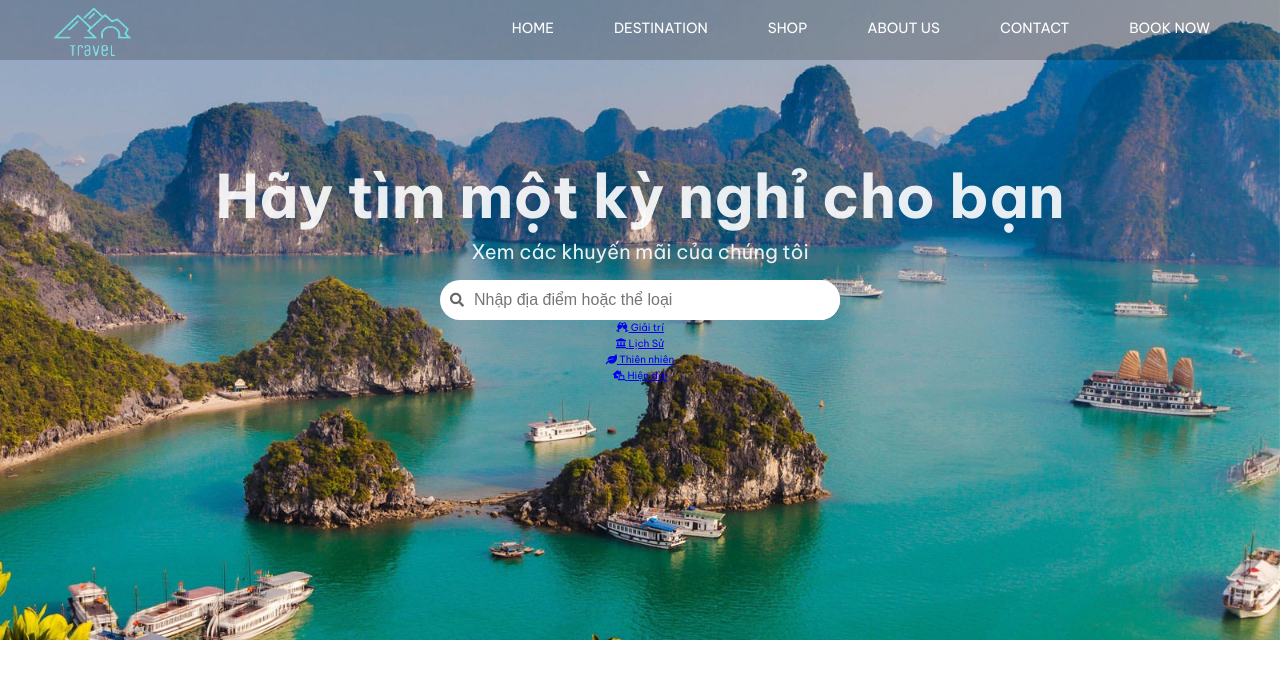
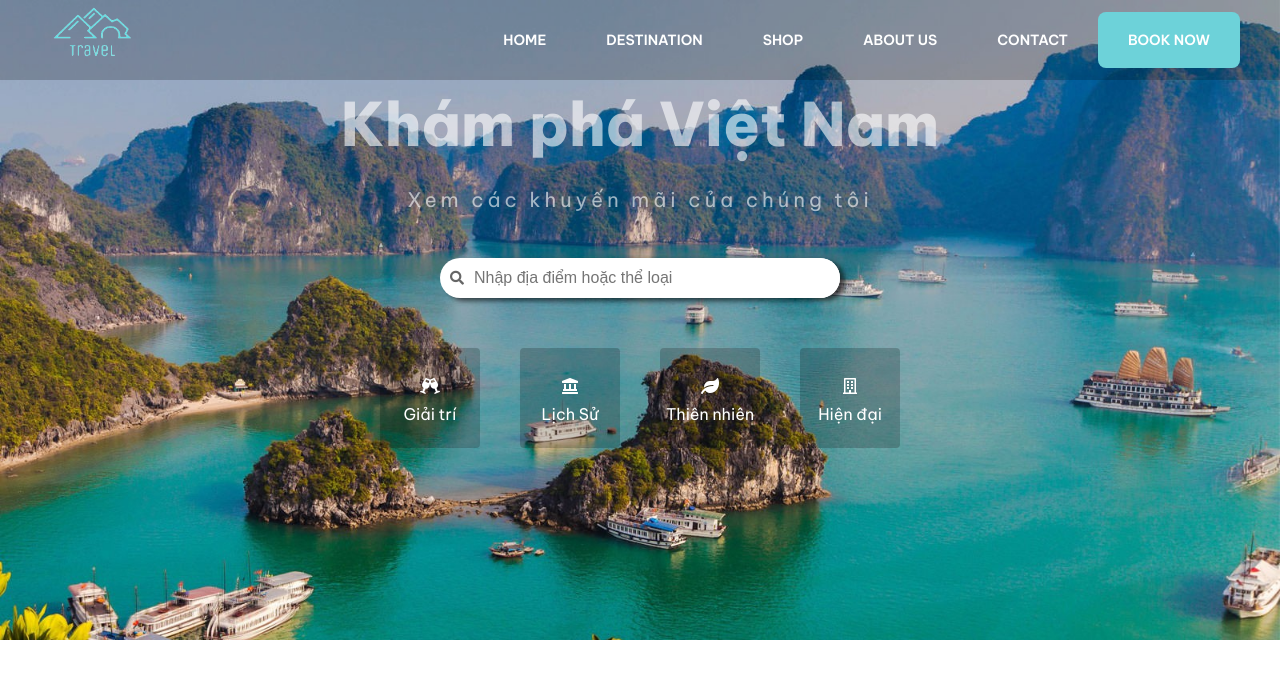
Before and after one commit to cuonguyen2002/UI_Travel, a plain HTML site: page index.html in a window 1280 px wide. Drawn offline with Linux system fonts and the light colour scheme.

Commit message:
update slider

```diff
--- /dev/null
+++ b/assets/css/base.css
@@ -0,0 +1,3 @@
+:root {
+    --primary-color: #6dd2d9;
+}
--- a/assets/css/style.css
+++ b/assets/css/style.css
@@ -16,7 +16,7 @@ html {
 }
 
 #header {
-    height: 60px;
+    height: 80px;
     width: 100%;
     background-color: rgba(0, 0, 0, 0.2);
     text-transform: uppercase;
@@ -45,6 +45,8 @@ html {
 .navbar__list-items {
     list-style: none;
     display: flex;
+    height: 80px;
+    align-items: center;
 }
 
 .navbar__item {
@@ -53,23 +55,31 @@ html {
 
 .navbar__item--link {
     text-decoration: none;
-    margin: 20px 30px;
+    padding: 20px 0;
+    margin: 0 30px;
     display: block;
     font-size: 1.4rem;
     color: #fff;
     position: relative;
+    font-weight: 600;
 }
 
-.navbar__item--link::after {
+.navbar__item--link:not(.book-btn)::after {
     content: "";
     position: absolute;
     width: 0;
     height: 4px;
-    background-color: #6dd2d9;
+    background-color: var(--primary-color);
     transition: width linear 0.2s;
-    bottom: -6px;
+    top: 40px;
     left: 0;
     border-radius: 3px;
+}
+
+.book-btn {
+    background-color: var(--primary-color);
+    border-radius: 8px;
+
 }
 
 .navbar__item--link:hover::after {
@@ -85,7 +95,7 @@ html {
 .slider__content {
     position: absolute;
     text-align: center;
-    bottom: 40%;
+    bottom: 30%;
     display: flex;
     flex-direction: column;
     justify-content: center;
@@ -94,22 +104,25 @@ html {
 
 .slider__text--content {
     width: 100%;
-    color: rgba(255, 255, 255, 0.9);
+    color: rgba(255, 255, 255, 0.6);
+    margin: 20px 0;
 }
 
 .slider__text--heading {
     font-size: 6rem;
-    padding: 20px 0;
+    padding: 30px 0;
+    font-weight: 800;
 }
 
 .slider__text--description {
     font-size: 2rem;
-    padding: 20px 0;
+    padding: 30px 0;
     font-weight: 400;
+    letter-spacing: 4px;
 }
 
 .slider__search {
-
+    z-index: 10;
 }
 
 .slider__search--btn {
@@ -121,6 +134,8 @@ html {
     margin: 0 auto;
     display: flex;
     align-items: center;
+    box-shadow: 5px 3px 5px rgba(0, 0, 0, 0.6);
+    position: relative;
 }
 
 .slider__search--btn > i {
@@ -139,18 +154,80 @@ html {
     font-size: 1.6rem;
 }
 
-.slider__topic {
-
+.slider__search--history {
+    position: absolute;
+    text-align: center;
 }
 
-.slider__topic--relax {
+.search__history--list {
+    position: absolute;
+    list-style: none;
+    top: calc(100% + 2px);
+    background-color: #fff;
+    width: 100%;
+    display: none;
+    cursor: default;
+    border-radius: 8px;
+    box-shadow: 5px 3px 5px rgba(0, 0, 0, 0.6);
+    overflow: hidden;
+}
 
+.slider__search--btn > input:focus ~ .search__history--list {
+    display: block;
+}
+
+
+.search__history--item {
+    font-size: 1.4rem;
+    color: rgba(0, 0, 0, 0.6);
+    text-align: left;
+    padding: 10px 10px;
+}
+
+.search__history--item:hover {
+    background-color: rgb(224, 224, 224);
+}
+
+.search__history--icon {
+    margin-right: 10px;
+}
+
+
+.slider__topic {
+    display: flex;
+    justify-content: center;
+    margin-top: 50px;
 }
 
 .slider__topic--link {
-
+    margin: 0 20px;
+    text-decoration: none;
 }
 
+.slider__topic--item {
+    width: 100px;
+    height: 100px;
+    background-color: rgba(0, 0, 0, 0.2);
+    border-radius: 4px;
+    transition: transform linear 0.1s;
+    will-change: transform;
+}
+
+.slider__topic--item:hover {
+    transform: translateY(-4px);
+    box-shadow: 0 1px 20px 0 rgba(0, 0, 0, 0.2);
+}
+
+.slider__topic--title,
 .slider__topic--icon {
+    font-size: 1.6rem;
+    color: #fff;
+    position: relative;
+    top: 24%;
+    display: block;
+    padding: 6px 0;
+}
 
+.slider__topic--title {
+    font-weight: 400;
 }
--- a/index.html
+++ b/index.html
@@ -11,6 +11,7 @@
     <title>Travel</title>
     <link rel="stylesheet" href="./assets/css/style.css">
     <link rel="stylesheet" href="./assets/css/grid.css">
+    <link rel="stylesheet" href="./assets/css/base.css">
 </head>
 <body>
     <div id="main">
@@ -39,8 +40,8 @@
                         <li class="navbar__item">
                             <a href="" class="navbar__item--link">Contact</a>
                         </li>
-                        <li class="navbar__item">
-                            <a href="" class="navbar__item--link">Book now</a>
+                        <li class="navbar__item book-btn">
+                            <a href="" class="navbar__item--link book-btn">Book now</a>
                         </li>
                     </ul>
                 </div>
@@ -50,7 +51,7 @@
         <div id="slider">
             <div class="slider__content">
                 <div class="slider__text--content">
-                    <h1 class="slider__text--heading">Hãy tìm một kỳ nghỉ cho bạn</h1>
+                    <h1 class="slider__text--heading">Khám phá Việt Nam</h1>
                     <h6 class="slider__text--description">Xem các khuyến mãi của chúng tôi</h6>
                 </div>
 
@@ -58,34 +59,65 @@
                     <div class="slider__search--btn">
                         <i class="fas fa-search"></i>
                         <input type="text" placeholder="Nhập địa điểm hoặc thể loại">
+
+                        <ul class="search__history--list">
+                            <li class="search__history--item">
+                                <i class="fas fa-history search__history--icon"></i>
+                                lăng Bác
+                            </li>
+                            <li class="search__history--item">
+                                <i class="fas fa-history search__history--icon"></i>
+                                vịnh hạ long
+                            </li>
+                            <li class="search__history--item">
+                                <i class="fas fa-history search__history--icon"></i>
+                                hang sơn đoòng
+                            </li>
+                            <li class="search__history--item">
+                                <i class="fas fa-history search__history--icon"></i>
+                                fanxipang
+                            </li>
+                            <li class="search__history--item">
+                                <i class="fas fa-history search__history--icon"></i>
+                                trường đại học kiến trúc :D
+                            </li>
+                        </ul>
                     </div>
+
+                    <!-- <div class="slider__search--history">
+                        <ul class="search__history--list">
+                            <li class="search__history--item">lăng Bác</li>
+                            <li class="search__history--item">vịnh hạ long</li>
+                            <li class="search__history--item">hang sơn đoòng</li>
+                        </ul>
+                    </div> -->
                 </div>
 
                 <div class="slider__topic">
-                    <div class="slider__topic--relax">
-                        <a href="#" class="slider__topic--link">
+                    <a href="#" class="slider__topic--link">
+                        <div class="slider__topic--item">
                             <i class="fas fa-glass-cheers slider__topic--icon"></i>
-                            <span>Giải trí</span>
-                        </a>
-                    </div>
-                    <div class="slider__topic--relax">
-                        <a href="#" class="slider__topic--link">
+                            <span class="slider__topic--title">Giải trí</span>
+                        </div>
+                    </a>
+                    <a href="#" class="slider__topic--link">
+                        <div class="slider__topic--item">
                             <i class="fas fa-landmark slider__topic--icon"></i>
-                            <span>Lịch Sử</span>
-                        </a>
-                    </div>
-                    <div class="slider__topic--relax">
-                        <a href="#" class="slider__topic--link">
+                            <span class="slider__topic--title">Lịch Sử</span>
+                        </div>
+                    </a>
+                    <a href="#" class="slider__topic--link">
+                        <div class="slider__topic--item">
                             <i class="fas fa-leaf slider__topic--icon"></i>
-                            <span>Thiên nhiên</span>
-                        </a>
-                    </div>
-                    <div class="slider__topic--relax">
-                        <a href="#" class="slider__topic--link">
-                            <i class="fas fa-laptop-house slider__topic--icon"></i>
-                            <span>Hiện đại</span>
-                        </a>
-                    </div>
+                            <span class="slider__topic--title">Thiên nhiên</span>
+                        </div>
+                    </a>
+                    <a href="#" class="slider__topic--link">
+                        <div class="slider__topic--item">
+                            <i class="far fa-building slider__topic--icon"></i>
+                            <span class="slider__topic--title">Hiện đại</span>
+                        </div>
+                    </a>
                 </div>
             </div>
         </div>
```
Also changed, not shown: assets/css/responsive.css (added, +26 -0 lines).
